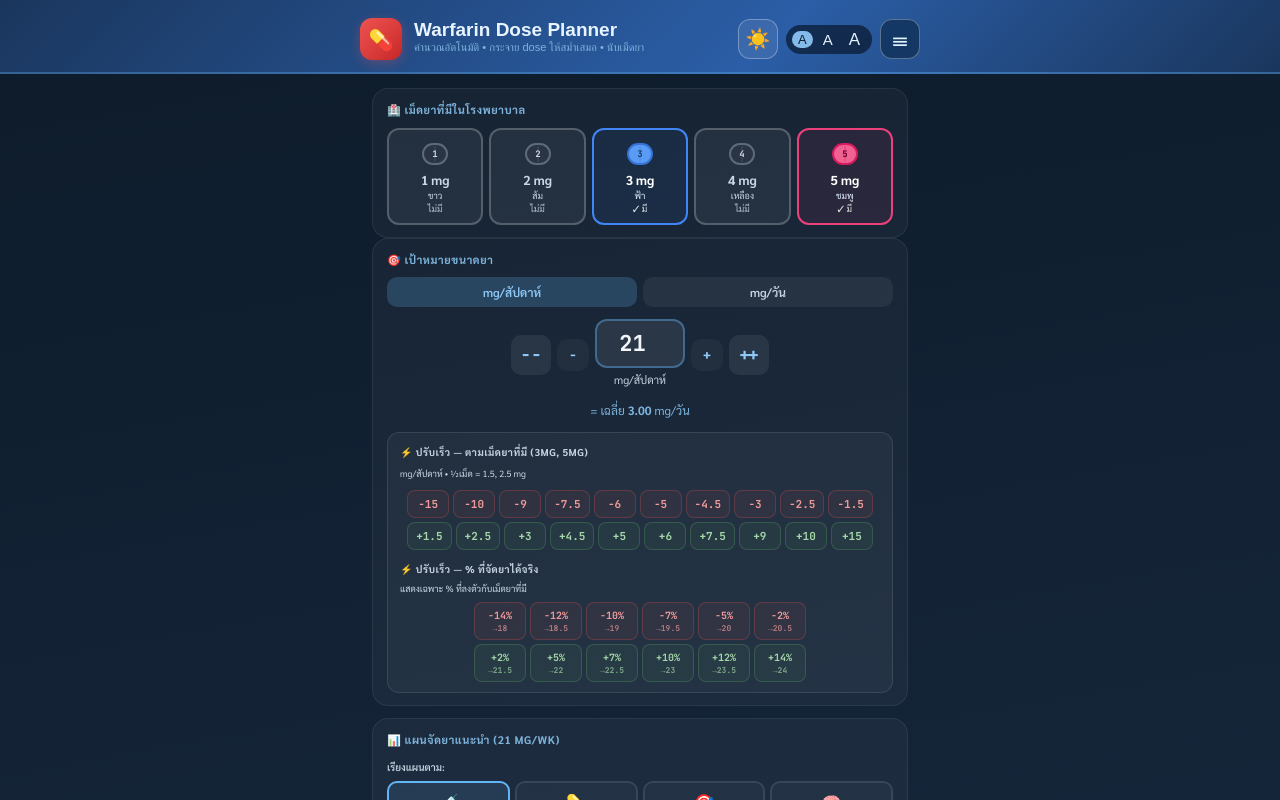
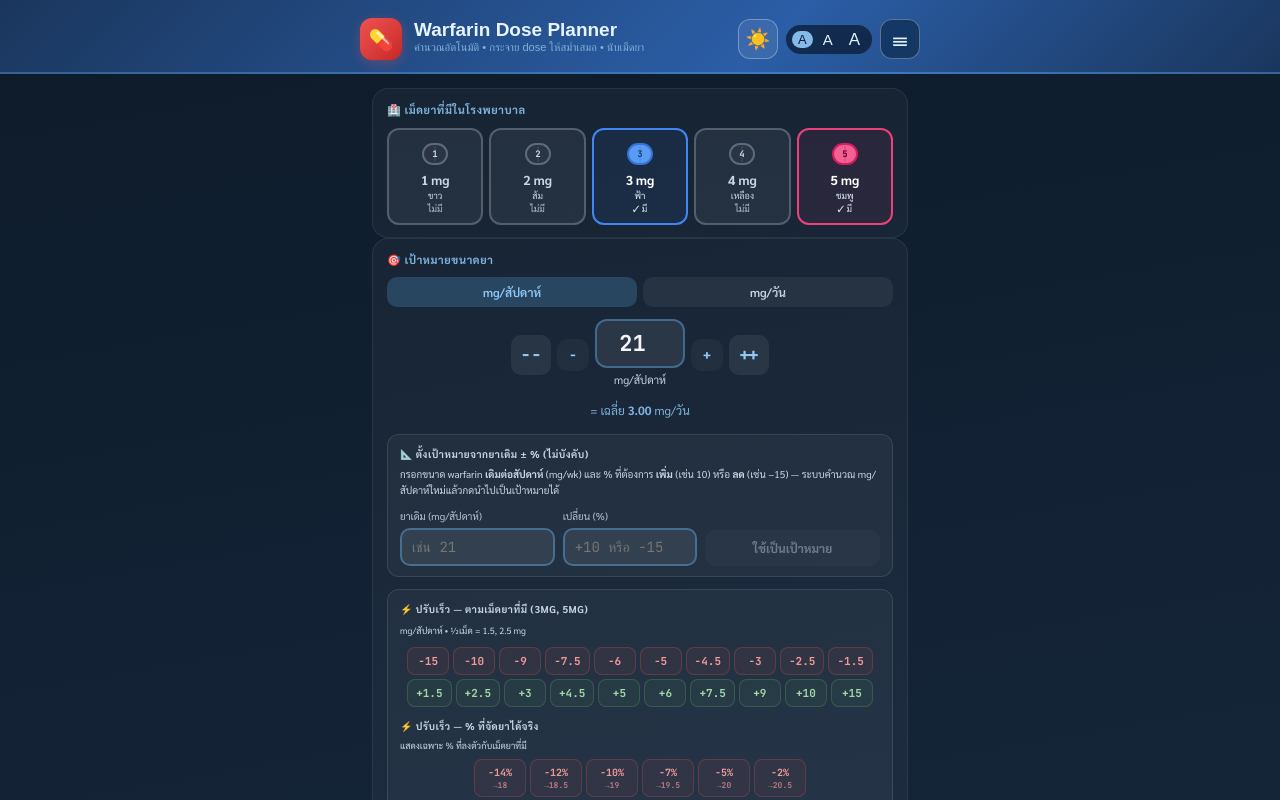
Before and after one commit to prhdev222/warfarin_management, a React (Vite) app: page / in a window 1280 px wide. Shown: the top 800 px of the page. Built offline with nearby package versions, Linux system fonts and the light colour scheme.

Commit message:
calculation warfarin target

```diff
--- a/src/WarfarinCalculator.jsx
+++ b/src/WarfarinCalculator.jsx
@@ -472,6 +472,9 @@ export default function WarfarinCalculator() {
   const [hasBleeding, setHasBleeding] = useState("none");
   const [preopRisk, setPreopRisk] = useState("low");
   const [bleedRisk, setBleedRisk] = useState("low_mod");
+  /** วางแผน: คำนวณเป้าหมายจากยาเดิม (mg/สัปดาห์) ± % (ไม่บังคอกรอก) */
+  const [pctBaseWeekly, setPctBaseWeekly] = useState("");
+  const [pctDelta, setPctDelta] = useState("");
 
   const fontScale = fontMode === "normal" ? 1 : fontMode === "large" ? 1.18 : 1.3;
 
@@ -526,6 +529,16 @@ export default function WarfarinCalculator() {
   const effWeekly = inputMode === "daily"
     ? Math.round(dailyInput * 7 * 10) / 10
     : weeklyTarget;
+
+  /** ผล mg/สัปดาห์ จากยาเดิม × (1 ± %) — ใช้เมื่อกรอกตัวเลขครบ */
+  const pctDerivedWeekly = useMemo(() => {
+    const base = parseFloat(String(pctBaseWeekly).replace(",", "."));
+    const pct = parseFloat(String(pctDelta).replace(",", "."));
+    if (!Number.isFinite(base) || base <= 0 || !Number.isFinite(pct)) return null;
+    const w = base * (1 + pct / 100);
+    if (!Number.isFinite(w) || w <= 0) return null;
+    return Math.round(w * 10) / 10;
+  }, [pctBaseWeekly, pctDelta]);
 
   const allOptions = useMemo(() => generateOptions(effWeekly, tablets), [effWeekly, tablets]);
 
@@ -614,6 +627,13 @@ export default function WarfarinCalculator() {
     else setWeeklyTarget(p => Math.max(0, Math.round((p + delta) * 10) / 10));
     setSelIdx(0);
   };
+
+  const applyPctDerivedTarget = useCallback(() => {
+    if (pctDerivedWeekly == null) return;
+    setWeeklyTarget(pctDerivedWeekly);
+    setDailyInput(Math.round((pctDerivedWeekly / 7) * 10) / 10);
+    setSelIdx(0);
+  }, [pctDerivedWeekly]);
 
   // Real warfarin tablet colors
   const TC = { 1: "#BDBDBD", 2: "#FF8C00", 3: "#4285F4", 4: "#FFD600", 5: "#EC407A" };
@@ -979,6 +999,87 @@ export default function WarfarinCalculator() {
               }
             </div>
 
+            {/* เป้าหมายจาก % เพิ่ม/ลด (ไม่บังคับ) */}
+            <div style={{ marginTop: 14, padding: "10px 12px", borderRadius: 12, background: palette.nestedPanelBg, border: palette.nestedPanelBorder }}>
+              <div style={{ fontSize: 10, fontWeight: 700, color: palette.textSecondary, marginBottom: 4, textTransform: "uppercase", letterSpacing: 0.5 }}>
+                📐 ตั้งเป้าหมายจากยาเดิม ± % (ไม่บังคับ)
+              </div>
+              <div style={{ fontSize: 10, color: palette.textMuted, marginBottom: 10, lineHeight: 1.55 }}>
+                กรอกขนาด warfarin <b>เดิมต่อสัปดาห์</b> (mg/wk) และ % ที่ต้องการ <b>เพิ่ม</b> (เช่น 10) หรือ <b>ลด</b> (เช่น −15) — ระบบคำนวณ mg/สัปดาห์ใหม่แล้วกดนำไปเป็นเป้าหมายได้
+              </div>
+              <div style={{ display: "flex", flexWrap: "wrap", gap: 8, alignItems: "flex-end" }}>
+                <div style={{ flex: "1 1 120px", minWidth: 100 }}>
+                  <div style={{ fontSize: 10, color: palette.textTertiary, marginBottom: 4 }}>ยาเดิม (mg/สัปดาห์)</div>
+                  <input
+                    type="number"
+                    step={0.5}
+                    min={0}
+                    value={pctBaseWeekly}
+                    onChange={e => setPctBaseWeekly(e.target.value)}
+                    placeholder="เช่น 21"
+                    style={{
+                      width: "100%", padding: "8px 10px", borderRadius: 10,
+                      border: palette.inputBorder,
+                      background: palette.inputBg,
+                      color: palette.inputColor,
+                      fontFamily: "'JetBrains Mono', monospace",
+                      fontSize: 14,
+                    }}
+                  />
+                </div>
+                <div style={{ flex: "1 1 100px", minWidth: 88 }}>
+                  <div style={{ fontSize: 10, color: palette.textTertiary, marginBottom: 4 }}>เปลี่ยน (%)</div>
+                  <input
+                    type="number"
+                    step={0.5}
+                    value={pctDelta}
+                    onChange={e => setPctDelta(e.target.value)}
+                    placeholder="+10 หรือ −15"
+                    style={{
+                      width: "100%", padding: "8px 10px", borderRadius: 10,
+                      border: palette.inputBorder,
+                      background: palette.inputBg,
+                      color: palette.inputColor,
+                      fontFamily: "'JetBrains Mono', monospace",
+                      fontSize: 14,
+                    }}
+                  />
+                </div>
+                <button
+                  type="button"
+                  disabled={pctDerivedWeekly == null}
+                  onClick={applyPctDerivedTarget}
+                  style={{
+                    flex: "1 1 140px",
+                    padding: "10px 12px",
+                    borderRadius: 10,
+                    border: "none",
+                    cursor: pctDerivedWeekly == null ? "not-allowed" : "pointer",
+                    opacity: pctDerivedWeekly == null ? 0.45 : 1,
+                    background: pctDerivedWeekly == null ? palette.segmentInactiveBg : "linear-gradient(135deg, #1976d2, #42a5f5)",
+                    color: pctDerivedWeekly == null ? palette.textMuted : "#fff",
+                    fontWeight: 700,
+                    fontSize: 12,
+                    fontFamily: "inherit",
+                  }}
+                >
+                  ใช้เป็นเป้าหมาย
+                </button>
+              </div>
+              {pctDerivedWeekly != null && (
+                <div style={{ marginTop: 10, fontSize: 12, color: palette.textOnCard, lineHeight: 1.6 }}>
+                  สูตร: ยาเดิม × (1 + %/100) →{" "}
+                  <b style={{ color: palette.accent }}>{pctDerivedWeekly} mg/สัปดาห์</b>
+                  {" "}(≈ เฉลี่ย <b>{(pctDerivedWeekly / 7).toFixed(2)}</b> mg/วัน)
+                </div>
+              )}
+              {(pctBaseWeekly !== "" || pctDelta !== "") && pctDerivedWeekly == null && (
+                <div style={{ marginTop: 8, fontSize: 10, color: palette.headingMuted }}>
+                  กรอกตัวเลขยาเดิม (&gt; 0) และ % ให้ครบเพื่อคำนวณ (หรือเว้นช่องว่างทั้งคู่ถ้าไม่ใช้)
+                </div>
+              )}
+            </div>
+
             {/* Quick adjust — Fixed mg based on available tablets */}
             {(() => {
               // Generate increments from available tablets: half & whole, ×1 ×2 ×3
```
